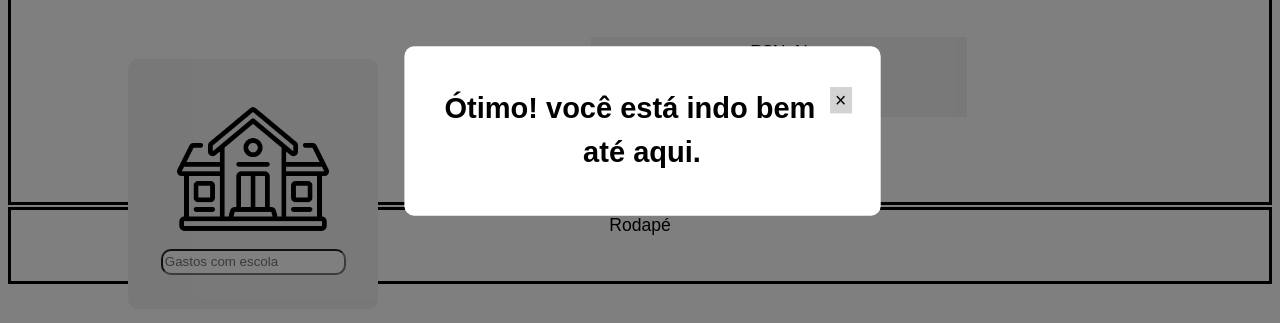
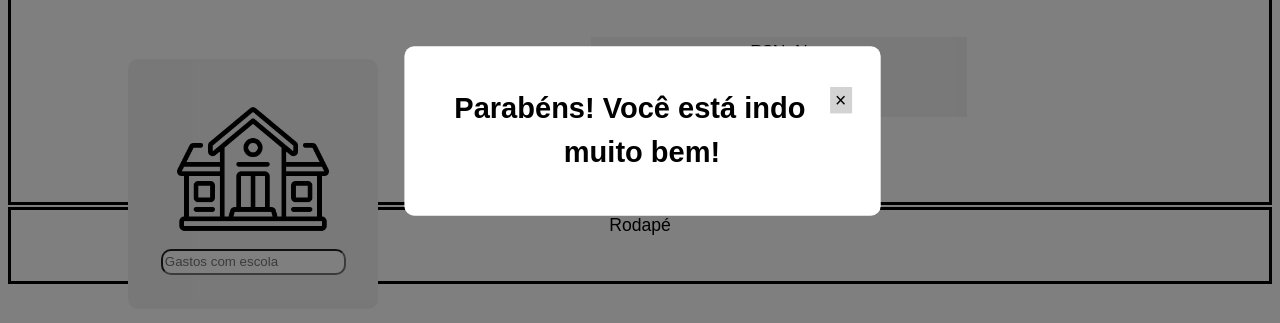
Before and after one commit to Bieldrummer/ProjectEduFinan, a plain HTML site: page ProjectEduFinan.html in a window 1280 px wide. Both pictures are taken after a click on the button "Resultado". Shown: the part 411-734 px from the top of the page. Drawn offline with Linux system fonts and the light colour scheme; files whose address does not match are found by name.

Commit message:
Update ProjectEduFinan.html

```diff
--- a/ProjectEduFinan.html
+++ b/ProjectEduFinan.html
@@ -63,7 +63,7 @@
             <div class="popup" id="popup">
                 <div class="popup-content">
                     <span class="close-popup" onclick="closepopup()">&times;</span>
-                    <h2>Ótimo! você está indo bem até aqui.</h2>
+                    <h2>Parabéns! Você está indo muito bem!</h2>
             </div>
 
             </div>
```
